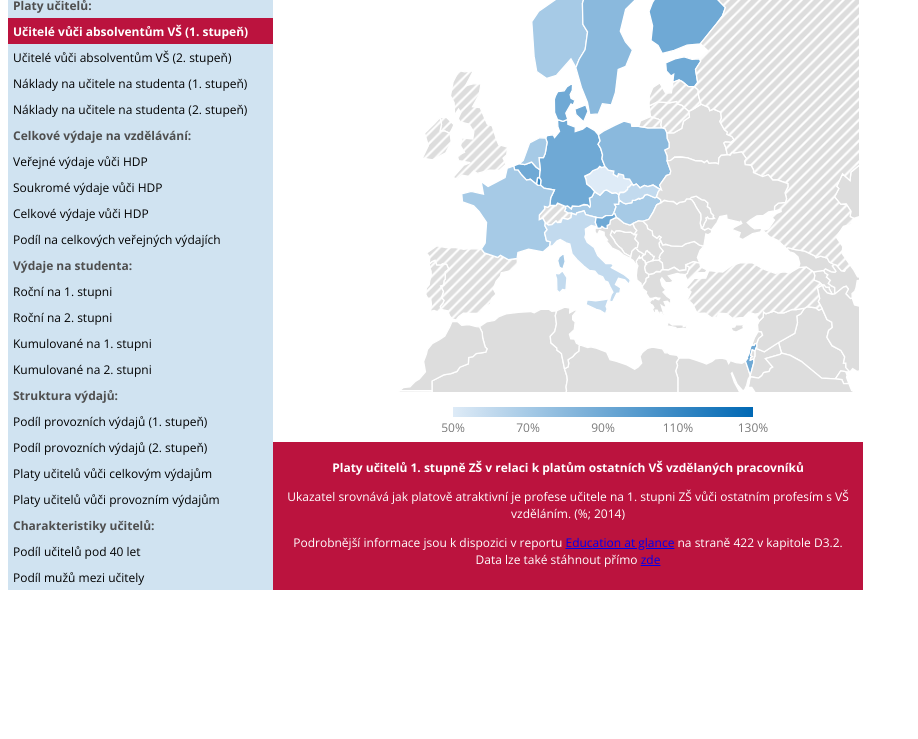
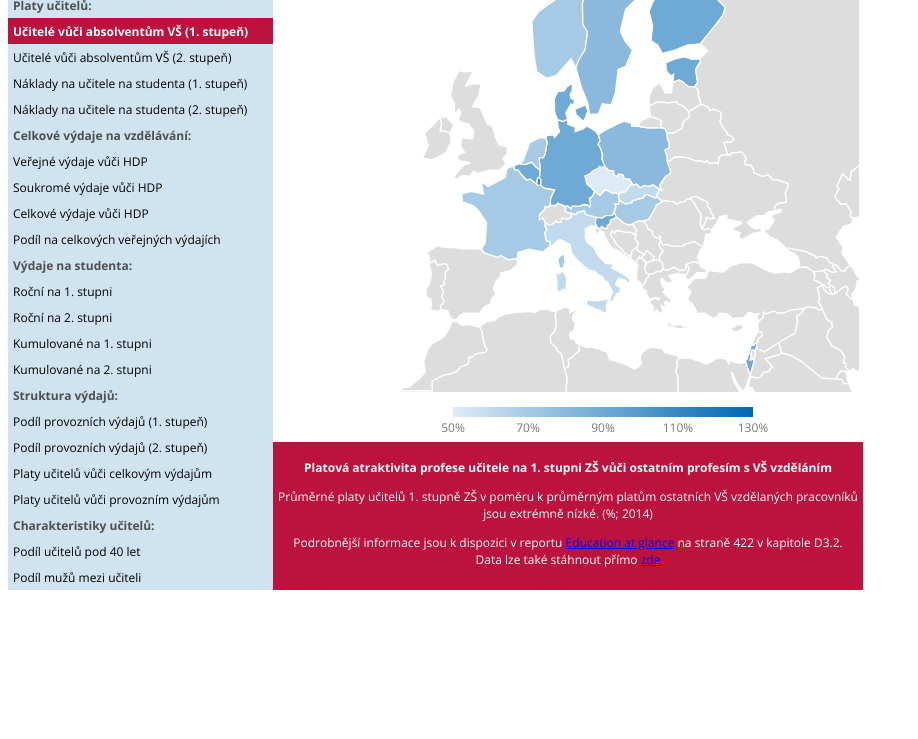
Before and after one commit to cergeIDEA/PlatyUcitelu, a plain HTML site: page index.html in a window 1280 px wide. Shown: the part 61-800 px from the top of the page, without its empty margins (0-918 px from the left). Drawn offline with nearby package versions, Linux system fonts and the light colour scheme.

Commit message:
Dan uprava textu

```diff
--- a/data.js
+++ b/data.js
@@ -1126,9 +1126,9 @@ var data ={
    "Variables":{
       "studentYearExp1":{
          "ref":"B1.3",
-         "fullName":"Roční výdaje na žáka na 1. stupni ZŠ",
+         "fullName":"Roční výdaje na žáka 1. stupně ZŠ",
          "ShortName":"Roční na 1. stupni",
-         "Description":"Ukazatel srovnává celkové výdaje na 1. stupeň  ZŠ.",
+         "Description":"Celkové roční výdaje na studium jednoho žáka 1. stupně ZŠ.",
          "Tooltip":"%c0 vydává na žáka 1. stupně ročně %n USD v PPP",
          "unit":"USD v PPP",
          "year":2013,
@@ -1142,9 +1142,9 @@ var data ={
       },
       "studentYearExp2":{
          "ref":"B1.3",
-         "fullName":"Roční výdaje na žáka na 2. stupni ZŠ",
+         "fullName":"Roční výdaje na žáka 2. stupně ZŠ",
          "ShortName":"Roční na 2. stupni",
-         "Description":"Ukazatel srovnává celkové výdaje na 2. stupeň  ZŠ.",
+         "Description":"Celkové roční výdaje na studium jednoho žáka 2. stupně ZŠ.",
          "Tooltip":"%c0 vydává na řáka 2. stupně ročně %n USD v PPP",
          "unit":"USD v PPP",
          "year":2013,
@@ -1158,9 +1158,9 @@ var data ={
       },
       "studentCumExp1":{
          "ref":"B1.4",
-         "fullName":"Kumulované výdaje na žáka během očekávané doby trvání studia na 1. stupni ZŠ",
+         "fullName":"Výdaje na vzdělání žáka na 1. stupni ZŠ",
          "ShortName":"Kumulované na 1. stupni",
-         "Description":"Ukazatel na rozdíl od ročních výdajů na jednoho žáka na 1. stupni ZŠ sleduje kumulované výdaje, čímž se zohledňují i rozdíly napříč zeměmi v délce studia.",
+         "Description":"Kumulované výdaje na jednoho žáka za očekávanou dobu studia na 1. stupni ZŠ zohledňuje rozdíly v délce studia mezi zeměmi.",
          "Tooltip":"%c0 vydává na žáka za celou dobu studia na 1. stupni ZŠ %n USD v PPP",
          "unit":"USD v PPP",
          "year":2013,
@@ -1174,9 +1174,9 @@ var data ={
       },
       "studentCumExp2":{
          "ref":"B1:4",
-         "fullName":"Kumulované výdaje na žáka během očekávané doby trvání studia na 2. stupni ZŠ",
+         "fullName":"Výdaje na vzdělání žáka na 2. stupni ZŠ",
          "ShortName":"Kumulované na 2. stupni",
-         "Description":"Ukazatel na rozdíl od ročních výdajů na jednoho žáka na 2. stupni ZŠ sleduje kumulované výdaje, čímž se zohledňují i rozdíly napříč zeměmi v délce studia.",
+         "Description":"Kumulované výdaje na jednoho žáka za očekávanou dobu studia na 2. stupni ZŠ zohledňuje rozdíly v délce studia mezi zeměmi.",
          "Tooltip":"%c0 vydává na žáka za celou dobu studia na 2. stupni %n USD v PPP",
          "unit":"USD v PPP",
          "year":2013,
@@ -1190,9 +1190,9 @@ var data ={
       },
       "publicExp":{
          "ref":"B2.2",
-         "fullName":"Veřejné výdaje na vzdělávací instituce jako podíl na HDP",
+         "fullName":"Veřejné výdaje na nevysokoškolské vzdělávací instituce jako podíl na HDP",
          "ShortName":"Veřejné výdaje vůči HDP",
-         "Description":"Ukazatel srovnává veřejné výdaje na vzdělávací instituce jako podíl na HDP. Zatímco srovnání na základě absolutních výdajů může skreslovat ve prospěch bohatších zemí, relativní srovnání pomocí HDP zohledňuje rozdílné ekonomické podmínky napříč zeměmi.",
+         "Description":"Veřejné výdaje na vzdělávací instituce základního a středního školství jako podíl na HDP. Zatímco srovnání na základě absolutních výdajů může skreslovat ve prospěch bohatších zemí, relativní srovnání pomocí HDP zohledňuje rozdílné ekonomické podmínky zemí.",
          "Tooltip":"%c6 tvoří veřejné výdaje na školství %n % HDP",
          "unit":"% HDP",
          "year":2013,
@@ -1206,9 +1206,9 @@ var data ={
       },
       "privateExp":{
          "ref":"B2.2",
-         "fullName":"Soukromé výdaje na vzdělávací instituce jako podíl na HDP",
+         "fullName":"Soukromé výdaje na nevysokoškolské vzdělávací instituce jako podíl na HDP",
          "ShortName":"Soukromé výdaje vůči HDP",
-         "Description":"Ukazatel srovnává soukromé výdaje na vzdělávací instituce jako podíl na HDP. Zatímco srovnání na základě absolutních výdajů může skreslovat ve prospěch bohatších zemí, relativní srovnání pomocí HDP zohledňuje rozdílné ekonomické podmínky napříč zeměmi.",
+         "Description":"Soukromé výdaje na vzdělávací instituce základního a středního školství jako podíl na HDP. Zatímco srovnání na základě absolutních výdajů může skreslovat ve prospěch bohatších zemí, relativní srovnání pomocí HDP zohledňuje rozdílné ekonomické podmínky zemí.",
          "Tooltip":"%c6 tvoří soukromé výdaje na školství %n % HDP",
          "unit":"% HDP",
          "year":2013,
@@ -1222,9 +1222,9 @@ var data ={
       },
       "totalExp":{
          "ref":"B2.2",
-         "fullName":"Celkové výdaje na vzdělávací instituce jako podíl na HDP",
+         "fullName":"Celkové výdaje na nevysokoškolské vzdělávací instituce jako podíl na HDP",
          "ShortName":"Celkové výdaje vůči HDP",
-         "Description":"Ukazatel srovnává celkové výdaje (t.j. věřejné + soukromé výdaje) na vzdělávací instituce jako podíl na HDP.  Relativní srovnání pomocí HDP zohledňuje rozdílné ekonomické podmínky napříč zeměmi.",
+         "Description":"Celkové výdaje (t.j. veřejné + soukromé) na instituce základního a středního školství jako podíl na HDP.  Relativní srovnání pomocí HDP zohledňuje rozdílné ekonomické podmínky zemí.",
          "Tooltip":"%c6 tvoří celkové výdaje na školství %n % HDP",
          "unit":"% HDP",
          "year":2013,
@@ -1238,10 +1238,10 @@ var data ={
       },
       "educExpSh":{
          "ref":"B4.1",
-         "fullName":"Celkové veřejné výdaje na vzdělávání jako podíl na celkových veřejných výdajích",
-         "ShortName":"Veřejné výdaje vůči celkovým veřejným výdajům",
-         "Description":"Ukazatel srovnává veřejné výdaje na vzdělávací instituce jako podíl na celkových veřejných výdajích (ne jako podíl na HDP).",
-         "Tooltip":"%c6 tvoří věrejné výdaje %n % celkových veřejných výdajů",
+         "fullName":"Podíl veřejných výdajů na vzdělávání jako podíl na celkových veřejných výdajích",
+         "ShortName":"Veřejné výdaje na vzdělávání vůči celkovým veřejným výdajům",
+         "Description":"Celkové veřejné výdaje na vzdělávání jako podíl na celkových veřejných výdajích (ne jako podíl na HDP).",
+         "Tooltip":"%c6 tvoří veřejné výdaje %n % celkových veřejných výdajů",
          "unit":"%",
          "year":2013,
          "sourcePage":230,
@@ -1254,10 +1254,10 @@ var data ={
       },
       "teacherExp1":{
          "ref":"B7.2",
-         "fullName":"Náklady na učitelské platy připadající na jednoho žáka na 1. stupni ZŠ v poměru k HDP na hlavu",
+         "fullName":"Náklady na učitelské platy připadající na jednoho žáka 1. stupně ZŠ v relaci k HDP na hlavu",
          "ShortName":"Na žáka k HDP na hlavu (1. stupeň)",
          "Description":"Náklady na učitelské platy připadající na jednoho žáka na 1. stupni ZŠ v poměru k HDP na hlavu.",
-         "Tooltip":"%c6 tvoří učitelské platy na žáka %n % HDP na hlavu",
+         "Tooltip":"%c6 představují náklady učitelského platu na žáka %n % HDP na hlavu",
          "unit":"%",
          "year":2014,
          "sourcePage":271,
@@ -1270,10 +1270,10 @@ var data ={
       },
       "teacherExp2":{
          "ref":"B7.2",
-         "fullName":"Náklady na učitelské platy připadající na jednoho žáka na 2. stupni ZŠ v poměru k HDP na hlavu",
+         "fullName":"Náklady na učitelské platy připadající na jednoho žáka 2. stupně ZŠ v relaci k HDP na hlavu",
          "ShortName":"Na žáka k HDP na hlavu (2. stupeň)",
          "Description":"Náklady na učitelské platy připadající na jednoho žáka na 2. stupni ZŠ v poměru k HDP na hlavu.",
-         "Tooltip":"%c6 tvoří učitelské platy na žáka %n % HDP na hlavu",
+         "Tooltip":"%c6 představují náklady učitelského platu na žáka %n % HDP na hlavu",
          "unit":"%",
          "year":2014,
          "sourcePage":271,
@@ -1286,9 +1286,9 @@ var data ={
       },
       "currentExpSh1":{
          "ref":"B6.1",
-         "fullName":"Podíl provozních výdajů na celkových výdajích na vzdělávání na 1. stupni ZŠ",
+         "fullName":"Provozní výdaje v relaci k celkovým výdajům na vzdělávání (1. stupeň ZŠ)",
          "ShortName":"Podíl provozních výdajů (1. stupeň) na celkových výdajích (1. stupeň)",
-         "Description":"Nízké výdaje na platy českých učitelů se promítají i do velmi nestandardní struktury výdajů.",
+         "Description":"Nízké výdaje na platy českých učitelů na 1. stupni se promítají i do velmi nestandardní struktury celkových výdajů na vzdělávání na 1. stupni.",
          "Tooltip":"%c6 tvoří provozní náklady %n % celkových výdajů na vzdělávání",
          "unit":"%",
          "year":2013,
@@ -1302,9 +1302,9 @@ var data ={
       },
       "currentExpSh2":{
          "ref":"B6.1",
-         "fullName":"Podíl provozních výdajů na celkových výdajích na vzdělávání na 2. stupni ZŠ",
+         "fullName":"Provozní výdaje v relaci k celkovým výdajům na vzdělávání (2. stupeň ZŠ)",
          "ShortName":"Podíl provozních výdajů (2. stupeň) na celkových výdajích (2. stupeň)",
-         "Description":"Nízké výdaje na platy českých učitelů se promítají i do velmi nestandardní struktury výdajů.",
+         "Description":"Nízké výdaje na platy českých učitelů na 2. stupni se promítají i do velmi nestandardní struktury celkových výdajů na vzdělávání na 2. stupni.",
          "Tooltip":"%c6 tvoří provozní náklady %n % celkových výdajů na vzdělávání",
          "unit":"%",
          "year":2013,
@@ -1318,9 +1318,9 @@ var data ={
       },
       "teacherExpSh":{
          "ref":"B6.2",
-         "fullName":"Výdaje na platy učitelů 1. stupně ZŠ jako podíl celkových výdajů na 1. stupeň ZŠ",
+         "fullName":"Výdaje na platy učitelů 1. stupně ZŠ jako podíl celkových výdajů na 1. stupni ZŠ",
          "ShortName":"Výdaje na platy učitelů vůči celkovým výdajům",
-         "Description":"Ukazatel srovnáva jakou podíl výdajů na platy učitelů na 1. stupni ZŠ na celkových výdajích na 1. stupeň ZŠ.",
+         "Description":"Podíl výdajů na platy učitelů 1. stupně ZŠ na celkových výdajích na 1. stupeň ZŠ je nízký.",
          "Tooltip":"%c6 tvoří platy učitelů %n % celkových výdajů",
          "unit":"%",
          "year":2013,
@@ -1334,9 +1334,9 @@ var data ={
       },
       "teacherCurrentSh":{
          "ref":"B6.2",
-         "fullName":"Výdaje na platy učitelů 1. stupně ZŠ jako podíl provozních výdajů na 1. stupeň ZŠ",
+         "fullName":"Výdaje na platy učitelů 1. stupně ZŠ jako podíl provozních výdajů na 1. stupni ZŠ",
          "ShortName":"Výdaje na platy učitelů vůči provozním výdajům",
-         "Description":"Ukazatel srovnáva jakou část provozních výdajů na 1. stupeň ZŠ představují výdaje na platy učitelů.",
+         "Description":"Podíl výdajů na platy učitelů 1. stupně ZŠ na celkových provozních výdajích na 1. stupeň ZŠ je nízký.",
          "Tooltip":"%c6 tvoří platy učitelů %n % provozních výdajů",
          "unit":"%",
          "year":2013,
@@ -1350,9 +1350,9 @@ var data ={
       },
       "relativeSalary1":{
          "ref":"D3.2",
-         "fullName":"Platy učitelů 1. stupně ZŠ v relaci k platům ostatních VŠ vzdělaných pracovníků",
+         "fullName":"Platová atraktivita profese učitele na 1. stupni ZŠ vůči ostatním profesím s VŠ vzděláním",
          "ShortName":"Učitelé na 1. stupni vůči zaměstnancům s VŠ",
-         "Description":"Ukazatel srovnává jak platově atraktivní je profese učitele na 1. stupni ZŠ vůči ostatním profesím s VŠ vzděláním.",
+         "Description":"Průměrné platy učitelů 1. stupně ZŠ v poměru k průměrným platům ostatních VŠ vzdělaných pracovníků jsou extrémně nízké.",
          "Tooltip":"%c6 dostávají učitelé %n % platů ostatních vysokoškolsky vzdělaných zaměstnanců",
          "unit":"%",
          "year":2014,
@@ -1366,9 +1366,9 @@ var data ={
       },
       "relativeSalary2":{
          "ref":"D3.2",
-         "fullName":"Platy učitelů 2. stupně ZŠ v relaci k platům ostatních VŠ vzdělaných pracovníků",
+         "fullName":"Platová atraktivita profese učitele na 2. stupni ZŠ vůči ostatním profesím s VŠ vzděláním",
          "ShortName":"Učitelé na 2. stupni vůči zaměstnancům s VŠ",
-         "Description":"Ukazatel srovnává jak platově atraktivní je profese učitele na 2. stupni ZŠ vůči ostatním profesím s VŠ vzděláním.",
+         "Description":"Průměrné platy učitelů 2. stupně ZŠ v poměru k průměrným platům ostatních VŠ vzdělaných pracovníků jsou extrémně nízké.",
          "Tooltip":"%c6 dostávají učitelé %n % platů ostatních absolventů VŠ",
          "unit":"%",
          "year":2014,
@@ -1380,27 +1380,11 @@ var data ={
          "LegendInterval":20.0,
          "LegendCount":4
       },
-      "ageBelow30":{
-         "ref":"D5.1",
-         "fullName":"Podíl učitelů na 1. stupni ZŠ mladších než 30 let",
-         "ShortName":"Podíl učitelů pod 30 let",
-         "Description":"Nízkou atraktivitu učitelské profese v ČR indikuje i nízký podíl učitelů mladších než 30 let mezi učiteli na 1. stupni ZŠ.",
-         "Tooltip":"%c6 je %n % učitelů mladších než 30 let",
-         "unit":"%",
-         "year":2014,
-         "sourcePage":447,
-         "sourceLink":"http://dx.doi.org/10.1787/888933399159 ",
-         "min":0,
-         "max":60,
-         "round":0,
-         "LegendInterval":15.0,
-         "LegendCount":4
-      },
       "ageBelow40":{
          "ref":"D5.1",
          "fullName":"Podíl učitelů na 1. stupni ZŠ mladších než 40 let",
          "ShortName":"Podíl učitelů pod 40 let",
-         "Description":"Nízkou atraktivitu učitelské profese v ČR indikuje i nízký podíl učitelů mladších 40 let mezi učiteli na 1. stupni ZŠ.",
+         "Description":"Dlouhodobě nízkou atraktivitu učitelské profese v Česku indikuje nízký podíl učitelů mladších 40 let mezi učiteli na 1. stupni ZŠ.",
          "Tooltip":"%c6 je %n % učitelů mladších než 40 let",
          "unit":"%",
          "year":2014,
@@ -1414,9 +1398,9 @@ var data ={
       },
       "maleSh":{
          "ref":"D5.3",
-         "fullName":"Podíl mužů mezi učiteli základních a středních škol",
+         "fullName":"Muži mezi učiteli na 1. stupni ZŠ",
          "ShortName":"Podíl mužů mezi učiteli",
-         "Description":"Podíl mužů mezi učiteli na 1. stupni ZŠ je velmi nízký",
+         "Description":"Podíl mužů mezi učiteli na 1. stupni ZŠ je velmi nízký.",
          "Tooltip":"%c6 je %n % mužů mezi učiteli",
          "unit":"%",
          "year":2014,
--- a/index.html
+++ b/index.html
@@ -71,8 +71,7 @@
 		<a id="a_teacherCurrentSh" href="javascript:void(0);" onclick="changeVar('teacherCurrentSh')">Platy učitelů vůči provozním výdajům</a>
 		<p>Charakteristiky učitelů: </p>
 		<a id="a_ageBelow40" href="javascript:void(0);" onclick="changeVar('ageBelow40')">Podíl učitelů pod 40 let</a>
-		<!-- <a id="a_age30_39" href="javascript:void(0);" onclick="changeVar('age30_39')">Podíl učitelů 30 a 39 lety</a> -->
-		<a id="a_maleSh" href="javascript:void(0);" onclick="changeVar('maleSh')">Podíl mužů mezi učitely</a>
+		<a id="a_maleSh" href="javascript:void(0);" onclick="changeVar('maleSh')">Podíl mužů mezi učiteli</a>
 	</div>
 
 	<div id="chartContainer">
--- a/src/chart.js
+++ b/src/chart.js
@@ -142,8 +142,8 @@ function LoadMap()
 				}
 			else
 				{
-					// $('#' + d).css('fill','#AAAAAA')
-					$('#' + d).css('fill','url(#diagonalHatch')
+					$('#' + d).css('fill','#DDDDDD')
+					//$('#' + d).css('fill','url(#diagonalHatch')
 				}
 		}
     );
@@ -198,7 +198,7 @@ function generateLegendText()
 		}
 
 
-	if (unit == '%')
+	if (unit.indexOf('%') != -1)
 	{
 		texts = []
 		for (var s in result) {
--- a/src/page.css
+++ b/src/page.css
@@ -60,8 +60,7 @@ body {
 #logo {
 	width: 150px;
 	position: absolute;
-	/*left:50%;*/
-	/*margin-left: -545px;*/
+	left:10px;
 	top: 15px;
 }
 
```
Also changed, not shown: PlatyUcitelu_app.png (added), 1 other file.
